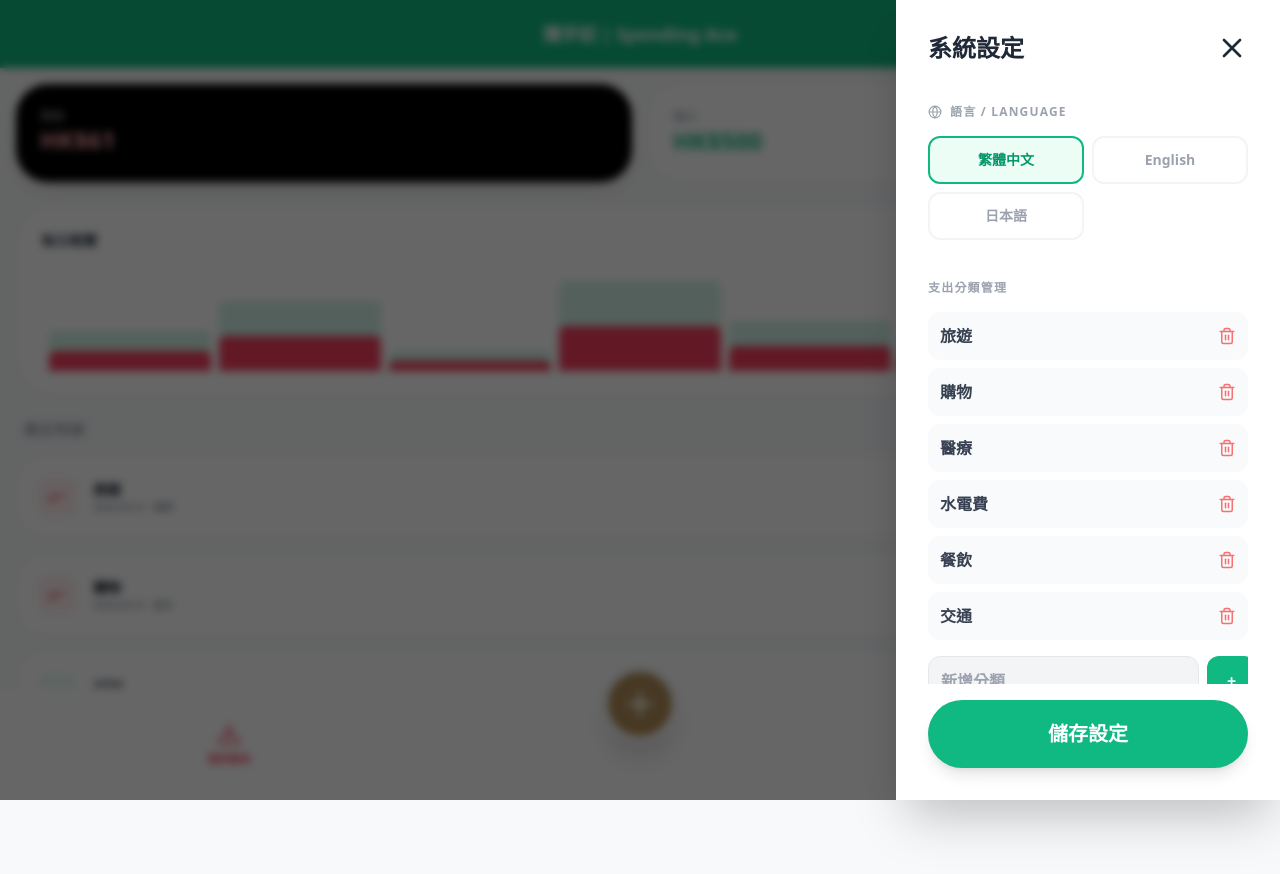
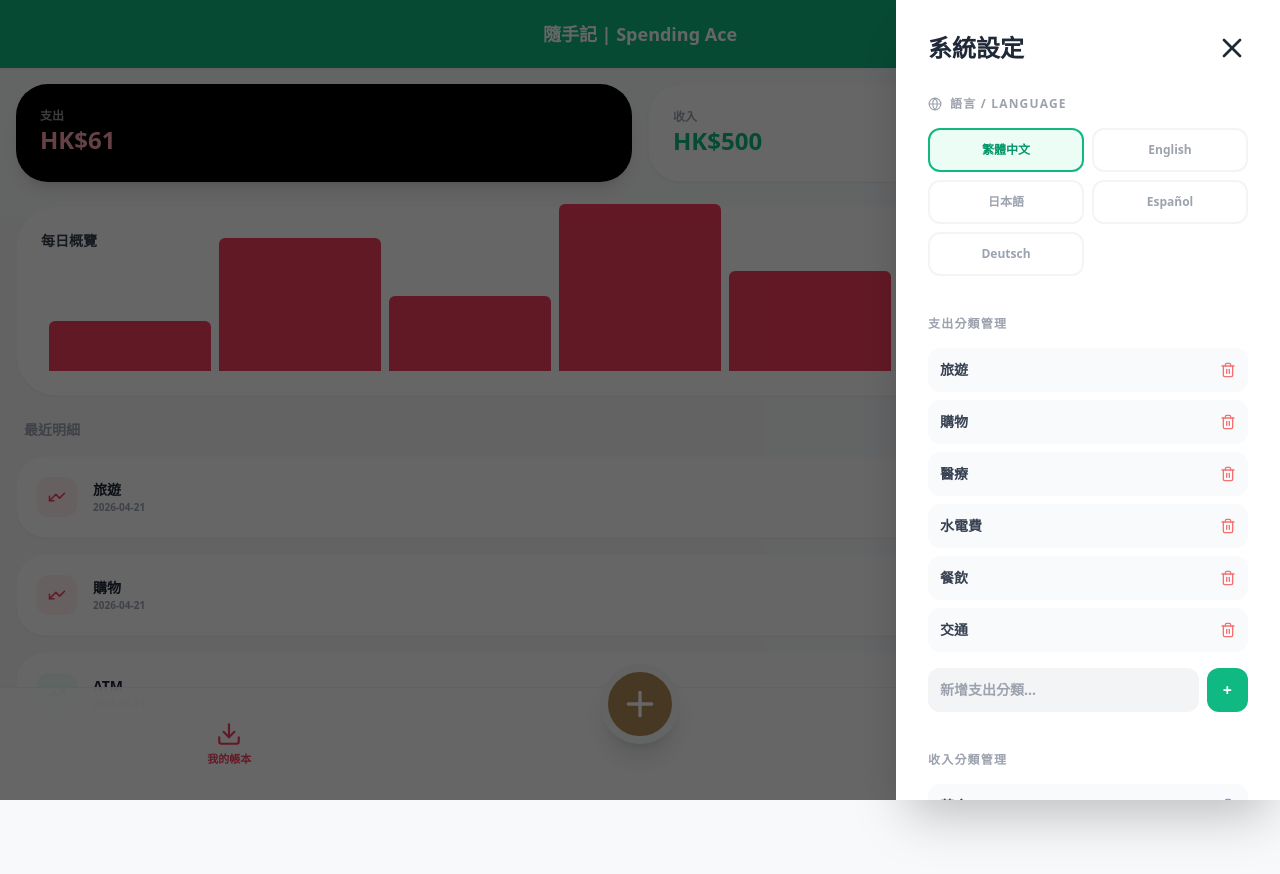
Before and after one commit to nattoisemobileai-max/mymoney, a React (Create React App) app: page / in a window 1280 px wide. Both pictures are taken after a click on the button 1240 px from the left and 34 px from the top of the page. Shown: the top 874 px of the page. Built offline with nearby package versions, Linux system fonts and the light colour scheme.

Commit message:
Update App.js

```diff
--- a/src/App.js
+++ b/src/App.js
@@ -1,59 +1,42 @@
 import React, { useState } from 'react';
 import {
   Download, Wallet, Plus, X, ChevronLeft, ChevronRight, Menu,
-  Settings, Delete, Mic, Camera, Calendar, Trash2, TrendingUp, Globe
+  Settings, Delete, Mic, Camera, Calendar, Trash2, TrendingUp, Globe, Info
 } from 'lucide-react';
 
 const App = () => {
   const [activeTab, setActiveTab] = useState('home');
   const [showInputPage, setShowInputPage] = useState(false);
-  const [inputType, setInputType] = useState('expense'); // expense 或 income
+  const [inputType, setInputType] = useState('expense');
   const [showSettingsModal, setShowSettingsModal] = useState(false);
   const [showCalc, setShowCalc] = useState(false);
+  const [selectedRecord, setSelectedRecord] = useState(null); // 用於 Detail Page
 
-  // 核心數據
   const [records, setRecords] = useState([
-    { type: 'expense', amount: 31, category: '旅遊', id: 1, color: '#4ADE80', date: '2026-04-21', note: '機票' },
-    { type: 'expense', amount: 30, category: '購物', id: 2, color: '#F43F5E', date: '2026-04-21', note: '超市' },
-    { type: 'income', amount: 500, category: 'ATM', id: 5, color: '#10B981', date: '2026-04-21', note: '提款' }
+    { type: 'expense', amount: 31, category: '旅遊', id: 1, color: '#4ADE80', date: '2026-04-21', note: '機票分期' },
+    { type: 'expense', amount: 30, category: '購物', id: 2, color: '#F43F5E', date: '2026-04-21', note: '超市買菜' },
+    { type: 'income', amount: 500, category: 'ATM', id: 5, color: '#10B981', date: '2026-04-21', note: '現金提款' }
   ]);
 
-  // 設定數據 (含分類與語言)
   const [currentSettings, setCurrentSettings] = useState({
     themeColor: 'bg-emerald-500',
     language: '繁體中文',
     appName: '隨手記 | Spending Ace',
-    categories: ['旅遊', '購物', '醫療', '水電費', '餐飲', '交通']
+    expCategories: ['旅遊', '購物', '醫療', '水電費', '餐飲', '交通'],
+    incCategories: ['薪金', '獎金', 'ATM', '投資收入', '其他']
   });
 
-  const getTodayStr = () => new Date().toISOString().split('T')[0];
-  const [formData, setFormData] = useState({
-    amount: '0', category: '旅遊', note: '', date: getTodayStr()
-  });
+  const [formData, setFormData] = useState({ amount: '0', category: '旅遊', note: '', date: '2026-04-21' });
+  const [calcExpr, setCalcExpr] = useState('');
+  const [newExpCat, setNewExpCat] = useState('');
+  const [newIncCat, setNewIncCat] = useState('');
 
-  const [calcExpr, setCalcExpr] = useState('');
-  const [newCatInput, setNewCatInput] = useState('');
-
-  // 儲存邏輯 (含驗證與成功提示)
   const handleSave = () => {
-    if (parseFloat(formData.amount) === 0 || formData.amount === '0') {
-      alert("⚠️ 金額不能為 0！"); return;
-    }
+    if (parseFloat(formData.amount) === 0) { alert("⚠️ 金額不能為 0"); return; }
     const newRecord = { ...formData, type: inputType, amount: Number(formData.amount), id: Date.now() };
     setRecords([newRecord, ...records]);
-    alert("✅ 儲存成功！");
     setShowInputPage(false);
-    setFormData({ amount: '0', category: currentSettings.categories[0], note: '', date: getTodayStr() });
-  };
-
-  const handleCalcInput = (val) => {
-    if (val === 'C') { setCalcExpr(''); return; }
-    if (val === 'del') { setCalcExpr(calcExpr.slice(0, -1)); return; }
-    if (val === '=') {
-      try { setFormData({ ...formData, amount: eval(calcExpr).toString() }); setShowCalc(false); setCalcExpr(''); } catch { setCalcExpr('Error'); }
-      return;
-    }
-    setCalcExpr(calcExpr + val);
+    setFormData({ amount: '0', category: inputType === 'expense' ? currentSettings.expCategories[0] : currentSettings.incCategories[0], note: '', date: '2026-04-21' });
   };
 
   return (
@@ -63,14 +46,12 @@ const App = () => {
       <div className={`${currentSettings.themeColor} text-white p-5 sticky top-0 z-50 shadow-sm flex justify-between items-center`}>
         <div className="w-10"></div>
         <h1 className="font-bold text-lg">{currentSettings.appName}</h1>
-        <button onClick={() => setShowSettingsModal(true)} className="w-10 flex justify-end active:scale-75 transition-all">
-          <Menu size={24} />
-        </button>
+        <button onClick={() => setShowSettingsModal(true)} className="w-10 flex justify-end"><Menu size={24} /></button>
       </div>
 
-      {/* 主頁內容：統計與明細 (同 image_3.png) */}
       {activeTab === 'home' && (
         <main className="p-4 space-y-6 animate-in fade-in">
+          {/* 收支總覽 */}
           <div className="grid grid-cols-2 gap-4">
             <div className="bg-black text-white p-6 rounded-[2rem] shadow-lg">
               <p className="text-xs font-bold opacity-60">支出</p>
@@ -82,28 +63,40 @@ const App = () => {
             </div>
           </div>
 
+          {/* Bar Chart 補回 (根據 image_3.png) */}
           <div className="bg-white p-6 rounded-[2.5rem] shadow-sm border border-gray-50">
-            <h3 className="text-sm font-black text-gray-700 mb-6">每日概覽</h3>
+            <div className="flex justify-between items-center mb-6">
+              <h3 className="text-sm font-black text-gray-700">每日概覽</h3>
+              <div className="flex gap-4 text-[10px] font-bold">
+                <span className="flex items-center gap-1"><div className="w-2 h-2 rounded-full bg-rose-500"></div> 支出</span>
+                <span className="flex items-center gap-1"><div className="w-2 h-2 rounded-full bg-emerald-500"></div> 收入</span>
+              </div>
+            </div>
             <div className="h-24 flex items-end justify-around gap-2 px-2">
-              {[40, 70, 20, 90, 50, 30, 60].map((h, i) => (
+              {[30, 80, 45, 100, 60, 40, 75].map((h, i) => (
                 <div key={i} className="w-full bg-emerald-500/20 rounded-t-md relative" style={{ height: `${h}px` }}>
-                  <div className="absolute bottom-0 w-full bg-rose-500 rounded-t-md" style={{ height: `${h/2}px` }}></div>
+                  <div className="absolute bottom-0 w-full bg-rose-500 rounded-t-md" style={{ height: `${h/0.6}px` }}></div>
                 </div>
               ))}
             </div>
           </div>
 
+          {/* 明細列表 (點擊進入 Detail Page) */}
           <div className="space-y-4">
-            <h3 className="text-sm font-black text-gray-400 px-2 uppercase tracking-widest">最近明細</h3>
+            <h3 className="text-sm font-black text-gray-400 px-2 uppercase">最近明細</h3>
             {records.map(record => (
-              <div key={record.id} className="bg-white p-5 rounded-[1.8rem] shadow-sm flex justify-between items-center border border-gray-50">
+              <div
+                key={record.id}
+                onClick={() => setSelectedRecord(record)} // 點擊事件
+                className="bg-white p-5 rounded-[1.8rem] shadow-sm flex justify-between items-center border border-gray-50 active:bg-gray-50 transition-colors"
+              >
                 <div className="flex items-center gap-4">
                   <div className={`w-10 h-10 rounded-xl flex items-center justify-center ${record.type === 'expense' ? 'bg-rose-50 text-rose-500' : 'bg-emerald-50 text-emerald-500'}`}>
                     <TrendingUp size={18} className={record.type === 'expense' ? 'rotate-180' : ''}/>
                   </div>
                   <div>
                     <p className="font-black text-gray-800 text-sm">{record.category}</p>
-                    <p className="text-[10px] font-bold text-gray-400">{record.date} {record.note && `· ${record.note}`}</p>
+                    <p className="text-[10px] font-bold text-gray-400">{record.date}</p>
                   </div>
                 </div>
                 <p className={`font-black ${record.type === 'expense' ? 'text-rose-600' : 'text-emerald-600'}`}>
@@ -115,25 +108,44 @@ const App = () => {
         </main>
       )}
 
-      {/* 新增支出/收入頁面 (統一顯示邏輯) */}
+      {/* Detail Page 彈窗 */}
+      {selectedRecord && (
+        <div className="fixed inset-0 bg-white z-[90] flex flex-col p-8 animate-in zoom-in-95">
+          <div className="flex justify-between items-center mb-10">
+            <button onClick={() => setSelectedRecord(null)}><ChevronLeft size={32}/></button>
+            <h2 className="text-xl font-black">明細詳情</h2>
+            <button onClick={() => { setRecords(records.filter(r => r.id !== selectedRecord.id)); setSelectedRecord(null); }} className="text-rose-500"><Trash2/></button>
+          </div>
+          <div className="bg-gray-50 rounded-[3rem] p-10 text-center space-y-4">
+            <p className="text-gray-400 font-bold uppercase">{selectedRecord.category}</p>
+            <p className="text-5xl font-black">HK${selectedRecord.amount}</p>
+            <p className="text-sm text-gray-500">{selectedRecord.date}</p>
+          </div>
+          <div className="mt-10 p-6 bg-white border rounded-3xl">
+            <label className="text-xs font-black text-gray-400 block mb-2 uppercase">Remarks / 備註</label>
+            <p className="font-bold text-gray-700">{selectedRecord.note || '無備註'}</p>
+          </div>
+        </div>
+      )}
+
+      {/* 新增頁面 */}
       {showInputPage && (
-        <div className="fixed inset-0 bg-white z-[70] flex flex-col animate-in slide-in-from-bottom duration-300 overflow-y-auto pb-40">
-          <div className={`${inputType === 'expense' ? 'bg-red-500' : 'bg-blue-500'} p-6 text-white flex justify-between items-center sticky top-0 shadow-md`}>
+        <div className="fixed inset-0 bg-white z-[70] flex flex-col animate-in slide-in-from-bottom">
+          <div className={`${inputType === 'expense' ? 'bg-red-500' : 'bg-blue-500'} p-6 text-white flex justify-between items-center`}>
             <button onClick={() => setShowInputPage(false)}><X size={32} /></button>
             <span className="text-xl font-black">{inputType === 'expense' ? '新增支出' : '新增收入'}</span>
-            <button onClick={handleSave} className="bg-white text-gray-800 px-8 py-2 rounded-full font-black active:scale-95 transition-all">儲存</button>
+            <button onClick={handleSave} className="bg-white text-gray-800 px-8 py-2 rounded-full font-black">儲存</button>
           </div>
 
-          {/* 橫向日曆列 (同 image_2.png) */}
+          {/* image_2.png 橫向日曆 */}
           <section className="bg-gray-50/50 py-6">
             <div className="flex items-center justify-center gap-6 mb-6 font-black text-gray-800">
               <ChevronLeft size={20} className="text-gray-300"/> 2026年4月 <ChevronRight size={20} className="text-gray-300"/>
             </div>
             <div className="flex gap-3 overflow-x-auto no-scrollbar px-6">
               {[20, 21, 22, 23, 24, 25, 26].map(d => (
-                <button key={d} onClick={() => setFormData({...formData, date: `2026-04-${d}`})} className={`min-w-[60px] py-4 rounded-2xl flex flex-col items-center border-2 transition-all ${formData.date.includes(d.toString()) ? 'border-black bg-white shadow-md' : 'border-transparent bg-gray-100 text-gray-400'}`}>
-                  <span className="text-[10px] font-bold mb-1">二</span>
-                  <span className="text-xl font-black">{d}</span>
+                <button key={d} onClick={() => setFormData({...formData, date: `2026-04-${d}`})} className={`min-w-[60px] py-4 rounded-2xl flex flex-col items-center border-2 ${formData.date.includes(d.toString()) ? 'border-black bg-white shadow-md' : 'border-transparent bg-gray-100 text-gray-400'}`}>
+                  <span className="text-[10px] font-bold mb-1">二</span><span className="text-xl font-black">{d}</span>
                 </button>
               ))}
             </div>
@@ -144,18 +156,16 @@ const App = () => {
               <label className="text-sm font-black text-gray-400 mb-4 block underline decoration-rose-500 decoration-4 uppercase tracking-tighter">
                 * Amount / 金額 (HKD $)
               </label>
-              <div onClick={() => setShowCalc(true)} className="w-full bg-white border-2 border-gray-100 p-6 rounded-[2rem] text-5xl font-black text-right shadow-inner text-gray-800">{formData.amount}</div>
+              <div onClick={() => setShowCalc(true)} className="w-full bg-white border-2 border-gray-100 p-6 rounded-[2rem] text-5xl font-black text-right shadow-inner">{formData.amount}</div>
             </section>
-
             <section>
               <label className="text-sm font-black text-gray-400 mb-4 block uppercase tracking-widest">Category / 分類</label>
               <div className="flex gap-3 overflow-x-auto no-scrollbar">
-                {(inputType === 'expense' ? currentSettings.categories : ['ATM', '八達通', 'AlipayHK', '薪金']).map(name => (
+                {(inputType === 'expense' ? currentSettings.expCategories : currentSettings.incCategories).map(name => (
                   <button key={name} onClick={() => setFormData({...formData, category: name})} className={`px-8 py-4 rounded-2xl border-2 whitespace-nowrap font-black transition-all ${formData.category === name ? 'border-blue-500 bg-blue-50 text-blue-600' : 'border-gray-100 bg-white text-gray-400'}`}>{name}</button>
                 ))}
               </div>
             </section>
-
             <section className="bg-white p-5 rounded-3xl border border-gray-100 shadow-sm">
               <label className="text-xs font-black text-gray-400 mb-3 block uppercase tracking-widest">Remarks / 備註</label>
               <textarea placeholder="點此輸入備註內容..." value={formData.note} onChange={(e) => setFormData({...formData, note: e.target.value})} className="w-full bg-[#F9F9F6] p-4 rounded-2xl outline-none font-bold text-gray-700 min-h-[100px]"/>
@@ -164,18 +174,18 @@ const App = () => {
         </div>
       )}
 
-      {/* 設定 Modal (修復點：分類管理、語言切換) */}
+      {/* 設定頁面 (補回支出、收入管理與完整語言) */}
       {showSettingsModal && (
-        <div className="fixed inset-0 bg-black/60 z-[100] flex justify-end backdrop-blur-sm animate-in fade-in">
-          <div className="bg-white w-5/6 max-w-sm h-full p-8 flex flex-col shadow-2xl animate-in slide-in-from-right">
-            <div className="flex justify-between items-center mb-10 text-gray-800"><h2 className="text-2xl font-black">系統設定</h2><button onClick={() => setShowSettingsModal(false)}><X size={32} /></button></div>
+        <div className="fixed inset-0 bg-black/60 z-[100] flex justify-end">
+          <div className="bg-white w-5/6 max-w-sm h-full p-8 flex flex-col shadow-2xl overflow-y-auto">
+            <div className="flex justify-between items-center mb-8 text-gray-800"><h2 className="text-2xl font-black">系統設定</h2><button onClick={() => setShowSettingsModal(false)}><X size={32} /></button></div>
 
-            <div className="flex-1 space-y-10 overflow-y-auto">
+            <div className="space-y-10">
               <section>
                 <label className="text-xs font-black text-gray-400 mb-4 block uppercase tracking-widest flex items-center gap-2"><Globe size={14}/> 語言 / Language</label>
                 <div className="grid grid-cols-2 gap-2">
-                  {['繁體中文', 'English', '日本語'].map(lang => (
-                    <button key={lang} onClick={() => setCurrentSettings({...currentSettings, language: lang})} className={`p-3 rounded-xl border-2 font-bold text-sm ${currentSettings.language === lang ? 'border-emerald-500 bg-emerald-50 text-emerald-600' : 'border-gray-100 text-gray-400'}`}>{lang}</button>
+                  {['繁體中文', 'English', '日本語', 'Español', 'Deutsch'].map(lang => (
+                    <button key={lang} onClick={() => setCurrentSettings({...currentSettings, language: lang})} className={`p-3 rounded-xl border-2 font-bold text-xs ${currentSettings.language === lang ? 'border-emerald-500 bg-emerald-50 text-emerald-600' : 'border-gray-100 text-gray-400'}`}>{lang}</button>
                   ))}
                 </div>
               </section>
@@ -183,33 +193,49 @@ const App = () => {
               <section>
                 <label className="text-xs font-black text-gray-400 mb-4 block uppercase tracking-widest">支出分類管理</label>
                 <div className="space-y-2 mb-4">
-                  {currentSettings.categories.map(cat => (
+                  {currentSettings.expCategories.map(cat => (
                     <div key={cat} className="flex justify-between items-center bg-gray-50 p-3 rounded-xl">
-                      <span className="font-bold text-gray-700">{cat}</span>
-                      <button onClick={() => setCurrentSettings({...currentSettings, categories: currentSettings.categories.filter(c => c !== cat)})} className="text-red-400 active:scale-75"><Trash2 size={18}/></button>
+                      <span className="font-bold text-gray-700 text-sm">{cat}</span>
+                      <button onClick={() => setCurrentSettings({...currentSettings, expCategories: currentSettings.expCategories.filter(c => c !== cat)})} className="text-red-400"><Trash2 size={16}/></button>
                     </div>
                   ))}
                 </div>
                 <div className="flex gap-2">
-                  <input type="text" placeholder="新增分類..." value={newCatInput} onChange={(e) => setNewCatInput(e.target.value)} className="flex-1 bg-gray-100 p-3 rounded-xl font-bold outline-none border focus:border-emerald-500"/>
-                  <button onClick={() => { if(newCatInput) { setCurrentSettings({...currentSettings, categories: [...currentSettings.categories, newCatInput]}); setNewCatInput(''); } }} className="bg-emerald-500 text-white px-5 rounded-xl font-black active:scale-90">+</button>
+                  <input type="text" placeholder="新增支出分類..." value={newExpCat} onChange={(e) => setNewExpCat(e.target.value)} className="flex-1 bg-gray-100 p-3 rounded-xl font-bold outline-none text-sm"/>
+                  <button onClick={() => { if(newExpCat) { setCurrentSettings({...currentSettings, expCategories: [...currentSettings.expCategories, newExpCat]}); setNewExpCat(''); } }} className="bg-emerald-500 text-white px-4 rounded-xl font-black">+</button>
+                </div>
+              </section>
+
+              <section>
+                <label className="text-xs font-black text-gray-400 mb-4 block uppercase tracking-widest">收入分類管理</label>
+                <div className="space-y-2 mb-4">
+                  {currentSettings.incCategories.map(cat => (
+                    <div key={cat} className="flex justify-between items-center bg-gray-50 p-3 rounded-xl">
+                      <span className="font-bold text-gray-700 text-sm">{cat}</span>
+                      <button onClick={() => setCurrentSettings({...currentSettings, incCategories: currentSettings.incCategories.filter(c => c !== cat)})} className="text-blue-400"><Trash2 size={16}/></button>
+                    </div>
+                  ))}
+                </div>
+                <div className="flex gap-2">
+                  <input type="text" placeholder="新增收入分類..." value={newIncCat} onChange={(e) => setNewIncCat(e.target.value)} className="flex-1 bg-gray-100 p-3 rounded-xl font-bold outline-none text-sm"/>
+                  <button onClick={() => { if(newIncCat) { setCurrentSettings({...currentSettings, incCategories: [...currentSettings.incCategories, newIncCat]}); setNewIncCat(''); } }} className="bg-blue-500 text-white px-4 rounded-xl font-black">+</button>
                 </div>
               </section>
             </div>
-            <button onClick={() => setShowSettingsModal(false)} className={`w-full py-5 ${currentSettings.themeColor} text-white rounded-[2.5rem] text-xl font-black mt-4 shadow-lg active:scale-95 transition-all`}>儲存設定</button>
+            <button onClick={() => setShowSettingsModal(false)} className={`w-full py-5 ${currentSettings.themeColor} text-white rounded-[2.5rem] text-xl font-black mt-10 mb-20`}>儲存設定</button>
           </div>
         </div>
       )}
 
       {/* 底部導航 */}
-      <nav className="fixed bottom-0 left-0 right-0 bg-white/95 backdrop-blur-md border-t border-gray-100 flex justify-around items-center py-4 z-40 px-6">
-        <button onClick={() => setActiveTab('home')} className={`flex flex-col items-center w-1/3 transition-all ${activeTab === 'home' ? 'text-rose-500' : 'text-gray-300'}`}>
+      <nav className="fixed bottom-0 left-0 right-0 bg-white/95 border-t border-gray-100 flex justify-around items-center py-4 z-40 px-6">
+        <button onClick={() => setActiveTab('home')} className={`flex flex-col items-center w-1/3 ${activeTab === 'home' ? 'text-rose-500' : 'text-gray-300'}`}>
           <Download size={26}/><span className="text-[11px] mt-1 font-black">我的帳本</span>
         </button>
         <div className="relative -top-10 w-1/3 flex justify-center">
           <button onClick={() => { setInputType('expense'); setShowInputPage(true); }} className="bg-[#B08D57] w-20 h-20 rounded-full flex items-center justify-center text-white shadow-xl border-[8px] border-[#F8F9FB] active:scale-90 transition-all"><Plus size={40} /></button>
         </div>
-        <button onClick={() => { setInputType('income'); setShowInputPage(true); }} className={`flex flex-col items-center w-1/3 transition-all text-gray-300`}>
+        <button onClick={() => { setInputType('income'); setShowInputPage(true); }} className={`flex flex-col items-center w-1/3 text-gray-300`}>
           <Wallet size={26}/><span className="text-[11px] mt-1 font-black">新增收入</span>
         </button>
       </nav>
```
